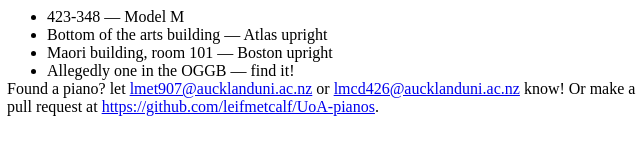
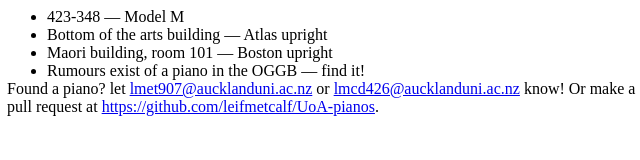
Before and after one commit to leifmetcalf/UoA-pianos, a plain HTML site: page index.html in a window 1280 px wide. Shown: the full height of the page, 313-953 px from the left. Drawn offline with Linux system fonts and the light colour scheme.

Commit message:
Update index.html

```diff
--- a/index.html
+++ b/index.html
@@ -13,7 +13,7 @@
         <li>423-348 — Model M</li>
         <li>Bottom of the arts building — Atlas upright</li>
         <li>Maori building, room 101 — Boston upright</li>
-        <li>Allegedly one in the OGGB — find it!</li>
+        <li>Rumours exist of a piano in the OGGB — find it!</li>
     </ul>
     <p>
         Found a piano? let <a href="mailto:lmet907@aucklanduni.ac.nz">lmet907@aucklanduni.ac.nz</a> or <a href="mailto:lmcd426@aucklanduni.ac.nz">lmcd426@aucklanduni.ac.nz</a> know! Or make a pull request at <a href="https://github.com/leifmetcalf/UoA-pianos">https://github.com/leifmetcalf/UoA-pianos</a>.
```
